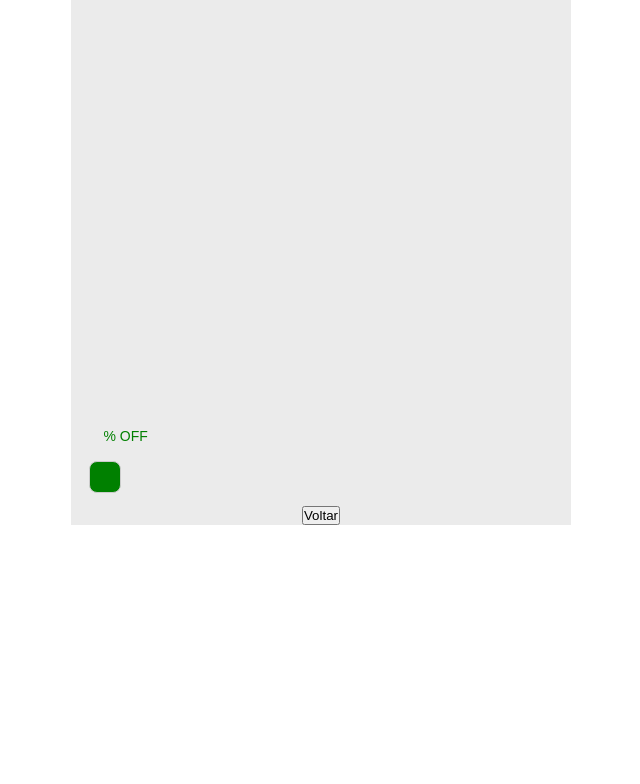
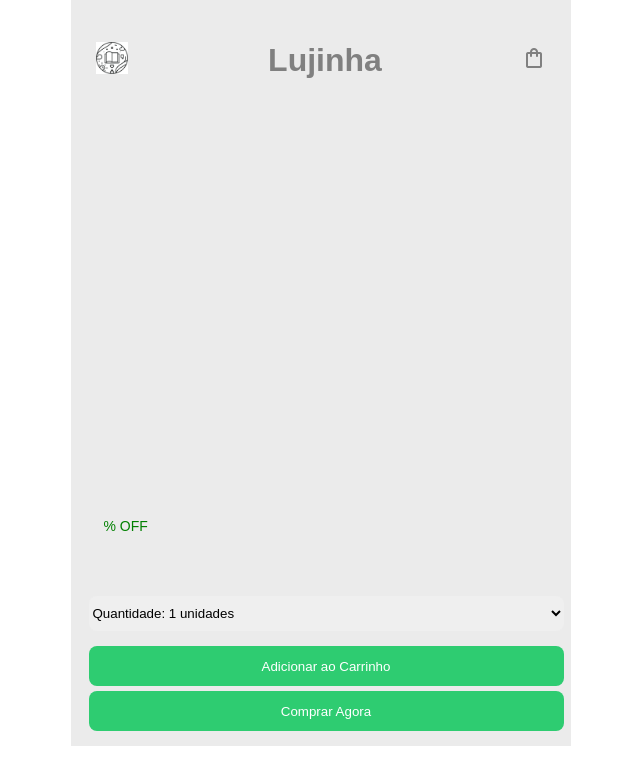
Before and after one commit to DiocelioJunior/LOJA, a plain HTML site: page product-details.html in a window 1280 px wide. Shown: the whole page, without its empty margins (319-959 px from the left). Drawn offline with nearby package versions, Linux system fonts and the light colour scheme; a web font is replaced by a local one.

Commit message:
Add files via upload

```diff
--- a/css/style.css
+++ b/css/style.css
@@ -38,7 +38,6 @@ body{
     flex-direction: row;
     align-items: center;
     justify-content: space-between;
-
 }
 
 .logo-container{
@@ -60,7 +59,7 @@ body{
     align-items: center;
     justify-content: center;
     background-size: cover;
-    margin-top: 30px;
+    margin-top: 15px;
     margin-bottom: 10px;
 }
 
@@ -150,6 +149,7 @@ body{
 .icons p{
     margin-right: 10px;
     font-weight: 600;
+    color: #838383;
 }
 
 .category-icons::-webkit-scrollbar {
@@ -287,5 +287,54 @@ body{
     height: 30px;
     border-radius: 8px;
     border: 1px solid #ccc;
-    background-color: green;
  }
+
+ .sizes{
+    width: 100%;
+    height: 30px;
+    display: flex;
+    flex-direction: row;
+    gap: 5px;
+    margin-top: 15px;
+ }
+
+ .size-icon{
+    width: 30px;
+    height: 30px;
+    border-radius: 8px;
+    border: 1px solid #ccc;
+    display: flex;
+    flex-direction: column;
+    align-items: center;
+    justify-content: center;
+ }
+
+ .size-icon p{
+    margin-bottom: 50%;
+ }
+
+ .qnt{
+    width:100% ;
+    margin-top: 15px;
+    border: none;
+    height: 35px;
+    border-radius: 8px;
+ }
+
+ .btn-container{
+    width: 100%;
+    height: 100%;
+    margin-top: 15px;
+    margin-left: 0px;
+    display: flex;
+    flex-direction: column;
+    align-items: flex-start;
+    gap: 5px;
+ }
+
+ .btn-container button{
+    width: 100%;
+    height: 40px;
+    border-radius: 8px;
+    border: none;
+ }
--- a/data/categories.json
+++ b/data/categories.json
@@ -2,6 +2,7 @@
     {
       "id": "A",
       "name": "Books",
-      "icon":"icon1.svg"
+      "icon":"icon1.svg",
+      "color":"#808080"
     }
   ]
--- a/data/settings.json
+++ b/data/settings.json
@@ -8,8 +8,12 @@
         "nameSiteColor": "#808080",
         "bannerTxtColor": "#fff",
         "iconsColor": "#808080",
-        "secondaryColor": "#2ecc71"
+        "secondaryColor": "#2ecc71",
+        "buttonColor": "#2ecc71",
+        "buttonColorTxt": "#fff"
     },
+    "displayColors": true,
+    "displaySizes": false,
     "banner":{
         "bannerImg":"./assets/img/banner/banner.jpg"
     },
--- a/js/config.js
+++ b/js/config.js
@@ -11,20 +11,56 @@ document.addEventListener('DOMContentLoaded', () => {
             const icons = document.getElementById("icons");
             const banner = document.getElementById("banner-container");
             const bannerTxt = document.getElementById("banner-txt");
+            const buttons = document.getElementsByClassName("btn");
+            const colorsDisplay = document.getElementById("colors");
+            const sizeDisplay = document.getElementById("sizes");
 
             const font = settings.font;
+            const displayColors = settings.displayColors;
+            const displaySizes = settings.displaySizes;
 
+            // Configura o logo
             if (logo) logo.src = settings.logo;
+
+            // Configura o banner
             if (banner) banner.style.backgroundImage = `url('${settings.banner.bannerImg}')`;
+
+            // Configura o texto do banner
             if (bannerTxt) bannerTxt.style.color = settings.theme.bannerTxtColor;
-            if (name) name.innerText = settings.siteName;
-            if (name) name.style.color = settings.theme.nameSiteColor;
+
+            // Configura o nome do site
+            if (name) {
+                name.innerText = settings.siteName;
+                name.style.color = settings.theme.nameSiteColor;
+            }
+
+            // Configura o texto das categorias e produtos
             if (categoryTxt) categoryTxt.style.color = settings.theme.nameSiteColor;
             if (productTxt) productTxt.style.color = settings.theme.nameSiteColor;
+
+            // Configura o background dos containers
             if (container) container.style.backgroundColor = settings.theme.backgroundColor;
             if (containerProducts) containerProducts.style.backgroundColor = settings.theme.backgroundColor;
+
+            // Configura a cor dos ícones
             if (icons) icons.style.color = settings.theme.iconsColor;
 
+            // Configura a exibição das cores e tamanhos
+            if (displayColors === false) {
+                if (colorsDisplay) colorsDisplay.style.display = "none";
+            }
+
+            if (displaySizes === false) {
+                if (sizeDisplay) sizeDisplay.style.display = "none";
+            }
+
+            // Configura a cor dos botões
+            Array.from(buttons).forEach(button => {
+                button.style.backgroundColor = settings.theme.buttonColor;
+                button.style.color = settings.theme.buttonColorTxt;
+            });
+
+            // Configura a fonte
             const fontMapping = {
                 "Sora": "Sora, sans-serif",
                 "Suse": "SUSE, sans-serif",
--- a/js/main.js
+++ b/js/main.js
@@ -100,7 +100,7 @@ window.addEventListener("load", () => {
                 iconCategories.innerHTML += `
                     <div class="icons" data-category="${category.name}">
                         <img src="./assets/img/icons/${category.icon}" alt="${category.name}">
-                        <p>${category.name}</p>
+                        <p style="color:${category.color} ;">${category.name}</p>
                     </div>
                 `;
             });
--- a/js/products.js
+++ b/js/products.js
@@ -25,6 +25,7 @@ window.addEventListener("load", () => {
                     Object.values(product.colors).forEach(color => {
                         colorsContainer.innerHTML += `
                             <div class="color-icon" style="background-color: ${color};">
+
                             </div>
                         `;
                     });
--- a/product-details.html
+++ b/product-details.html
@@ -1,5 +1,6 @@
 <!DOCTYPE html>
 <html lang="pt-BR">
+
 <head>
     <meta charset="UTF-8">
     <meta name="viewport" content="width=device-width, initial-scale=1.0">
@@ -12,11 +13,33 @@
     <link rel="stylesheet"
         href="https://fonts.googleapis.com/css2?family=Material+Symbols+Outlined:opsz,wght,FILL,GRAD@24,400,0,0" />
 </head>
+
 <body>
     <div class="container" id="container">
+         <!--Barra de Navegação-->
+         <div class="nav-container">
+            <!--Logo-->
+            <div class="logo-container">
+                <a href="./index.html"><img src="" alt="logo" id="logo"></a>
+            </div>
+            <!--Nome da Loja-->
+            <div class="name-container">
+                <h1 id="name"><!--Nome-->Nome</h1>
+            </div>
+            <!--Carrinho-->
+            <div class="name-container">
+                <span id="icons" class="material-symbols-outlined">
+                    shopping_bag
+                </span>
+            </div>
+        </div>
+
+        <!--Imagem do Produto-->
         <div class="image-container" id="image-container">
 
         </div>
+
+        <!--Informações do Produto-->
         <div class="info-container">
             <h1 id="product-name"></h1>
             <div class="price">
@@ -24,19 +47,40 @@
                 <h3><span id="off-price"></span>% OFF</h3>
             </div>
 
+            <!--Cores disponiveis-->
             <div class="colors" id="colors">
-                <div class="color-icon">
 
-                </div>
             </div>
-            <div class="sizes" id="sizes"></div>
+
+            <!--Tamanhos disponiveis-->
+            <div class="sizes" id="sizes">
+
+            </div>
+
+            <select class="qnt">
+                <option value="1"><span>Quantidade: </span>1 unidades</option>
+                <option value="2"><span>Quantidade: </span>2 unidades</option>
+                <option value="3"><span>Quantidade: </span>3 unidades</option>
+                <option value="4"><span>Quantidade: </span>4 unidades</option>
+                <option value="5"><span>Quantidade: </span>5 unidades</option>
+                <option value="6"><span>Quantidade: </span>6 unidades</option>
+                <option><span>Quantidade: </span>Mais de 6 unidades</option>
+            </select>
+            <!--Botões para Compra-->
+            <div class="btn-container">
+                <button class="btn">Adicionar ao Carrinho</button>
+                <button class="btn">Comprar Agora</button>
+            </div>
+
+            <!--Descrição do Produto-->
             <p id="product-description"></p>
         </div>
-        <button id="back-button">Voltar</button>
+
     </div>
 
     <script src="./js/config.js"></script>
     <script src="./js/products.js"></script>
 
 </body>
+
 </html>
```
Also changed, not shown: data/products.json (+18 -12 lines).
